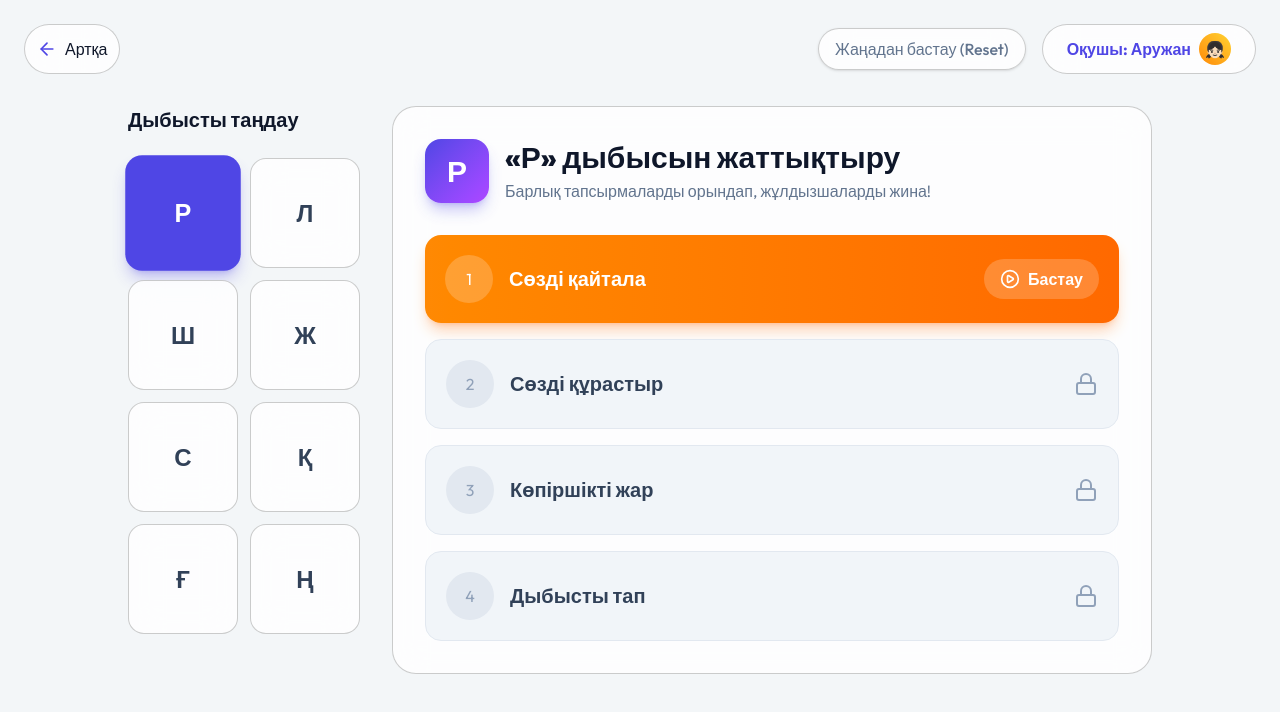
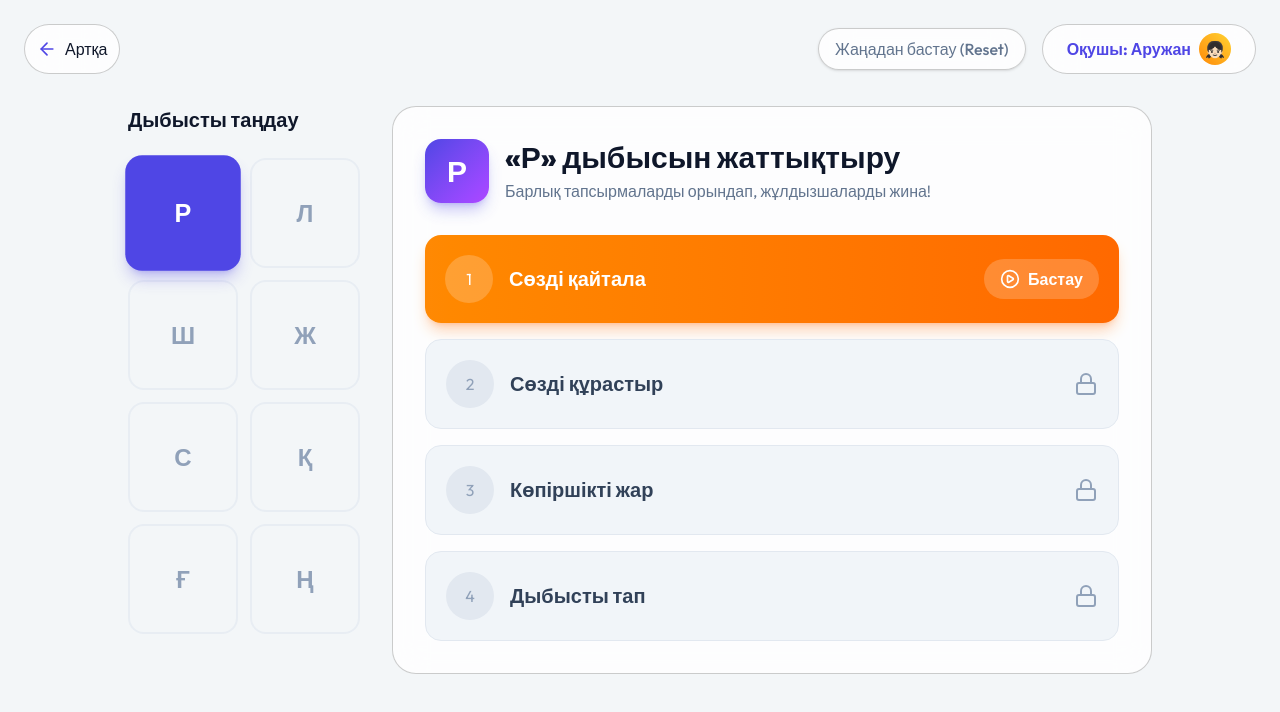
Before and after one commit to Nurbol876047/qoldau-ai, a Next.js app: page /play in a window 1280 px wide. Shown: the top 712 px of the page. Built offline with nearby package versions, Linux system fonts and the light colour scheme.

Commit message:
style: Make inactive letter buttons transparent

```diff
--- a/src/app/play/page.tsx
+++ b/src/app/play/page.tsx
@@ -73,7 +73,7 @@ export default function PlayPage() {
                 className={`aspect-square rounded-2xl text-2xl font-bold flex items-center justify-center transition-all ${
                   selectedSound === sound
                   ? "bg-primary text-white shadow-lg shadow-primary/30 scale-105"
-                  : "glass hover:bg-primary/10 text-slate-700 dark:text-slate-200"
+                  : "bg-transparent border-2 border-slate-200/60 text-slate-400 hover:border-primary/50 hover:text-primary hover:bg-primary/5 dark:border-slate-700 dark:text-slate-500"
                 }`}
               >
                 {sound}
```
